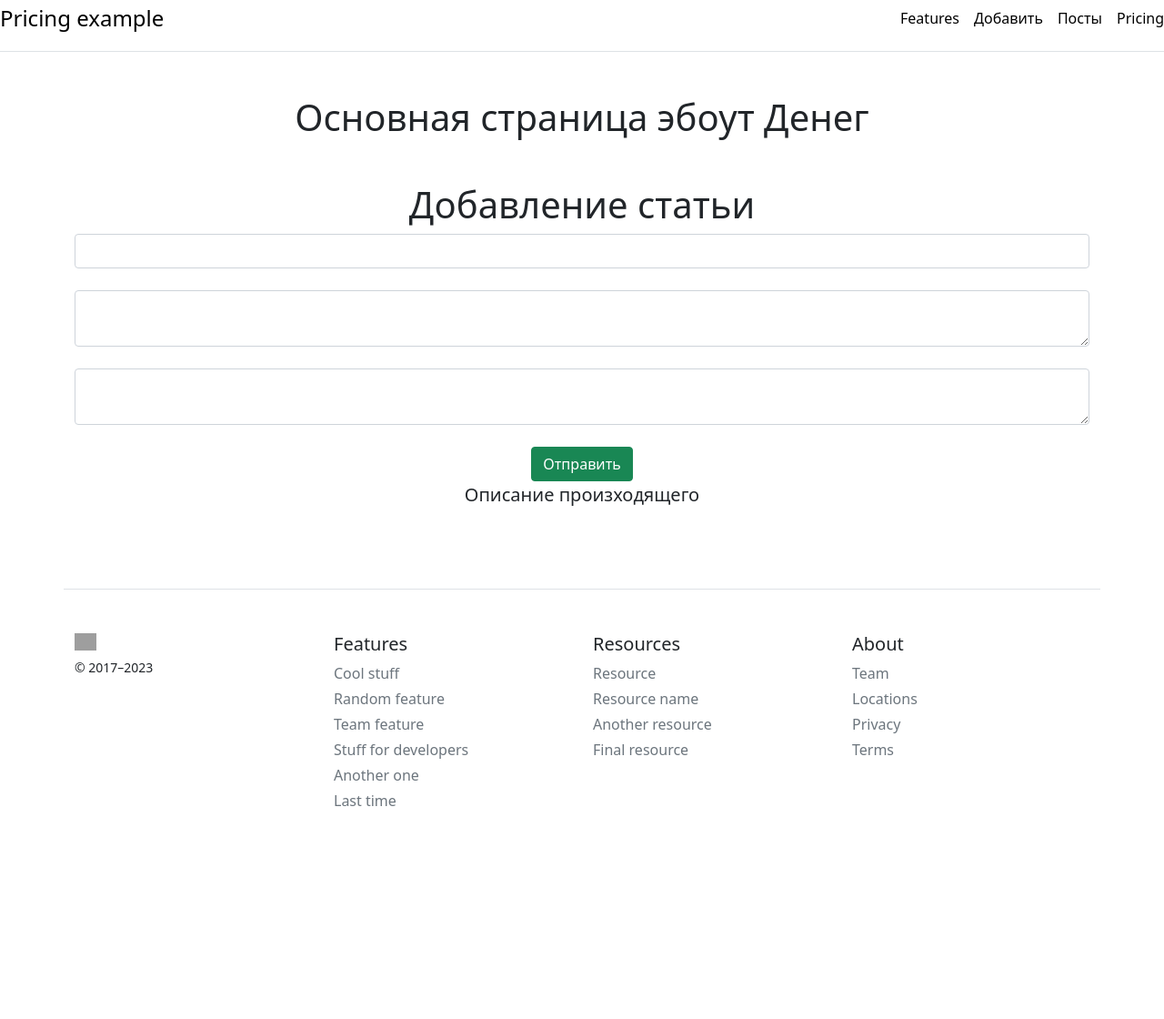
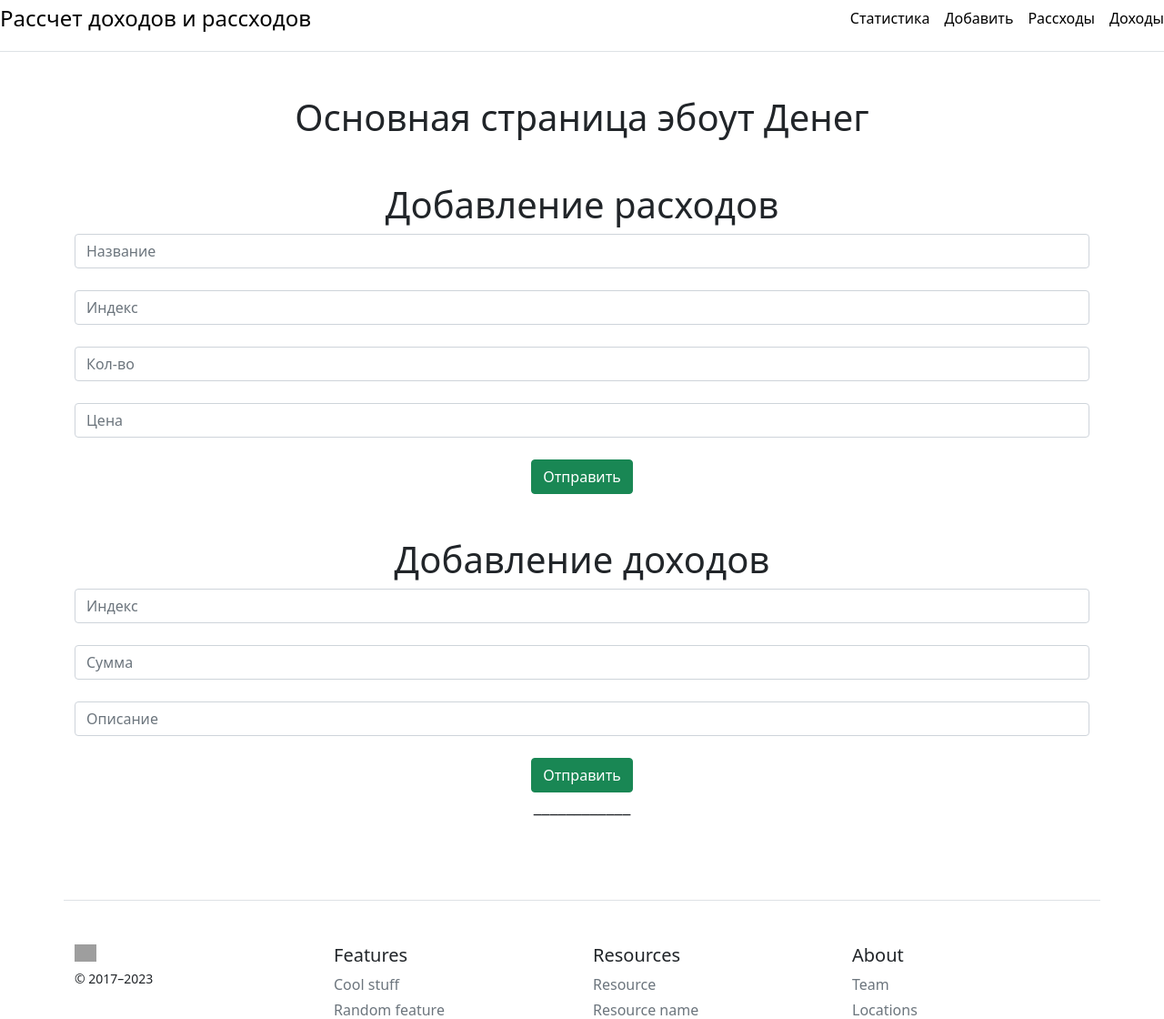
Before and after one commit to Artembase/Python_Flask, a Flask app: page /create-article in a window 1280 px wide. Shown: the top 1120 px of the page at 91% size. Before the commit the page ends 886 px from the top, so only its background shows below. Run offline with Flask 3, Linux system fonts and the light colour scheme; grey boxes are pictures that could not be loaded.

Commit message:
refactor: for my app

```diff
--- a/app.py
+++ b/app.py
@@ -3,15 +3,20 @@ from flask import Flask, render_template, url_for, request, redirect
 from flask_sqlalchemy import SQLAlchemy
 
 app = Flask(__name__)
-app.config['SQLALCHEMY_DATABASE_URI'] = 'sqlite:///blog.db'
+app.config['SQLALCHEMY_DATABASE_URI'] = 'sqlite:///blog1.db'
 db = SQLAlchemy(app)
+
+#init database
+# from app import app, db
+# app.app_context().push()
+# db.create_all()
 
 
 class Article(db.Model):
     id = db.Column(db.Integer, primary_key=True)
-    title = db.Column(db.String(100), primary_key=False)
-    intro = db.Column(db.String(300), primary_key=False)
-    text = db.Column(db.Text, nullable=False)
+    title = db.Column(db.String(100), primary_key=False, default='')
+    intro = db.Column(db.String(300), primary_key=False, default='')
+    text = db.Column(db.Text, nullable=False, default='')
     date = db.Column(db.DateTime, default=datetime.utcnow)
 
     def __repr__(self):
--- a/templates/base.html
+++ b/templates/base.html
@@ -13,20 +13,20 @@
     <header>
     <div class=" d-flex flex-column flex-md-row align-items-center pb-3 mb-4 border-bottom">
       <a href="/" class="d-flex align-items-center link-body-emphasis text-decoration-none">
-         <span class="fs-4 text-body-emphasis">Pricing example</span>
+         <span class="fs-4 text-body-emphasis">Рассчет доходов и рассходов</span>
       </a>
-
-      <nav class="d-inline-flex mt-2 mt-md-0 ms-md-auto">
-        <a class="me-3 py-2 link-body-emphasis text-decoration-none" href="/about">Features</a>
+      <nav class="d-inline-flex mt
+-2 mt-md-0 ms-md-auto">
+        <a class="me-3 py-2 link-body-emphasis text-decoration-none" href="/about">Статистика</a>
         <a class="me-3 py-2 link-body-emphasis text-decoration-none" href="/create-article">Добавить</a>
-        <a class="me-3 py-2 link-body-emphasis text-decoration-none" href="/posts">Посты</a>
-        <a class="py-2 link-body-emphasis text-decoration-none" href="#">Pricing</a>
+        <a class="me-3 py-2 link-body-emphasis text-decoration-none" href="/posts">Рассходы</a>
+        <a class="py-2 link-body-emphasis text-decoration-none" href="#">Доходы</a>
       </nav>
     </div>
 
     <div class="pricing-header p-3 pb-md-4 mx-auto text-center">
       <h1 class="display-4 fw-normal text-body-emphasis">{% block body %}{% endblock %}</h1>
-      <p class="fs-5 text-body-secondary">Описание произходящего</p>
+      <p class="fs-5 text-body-secondary">____________</p>
     </div>
   </header>
 
--- a/templates/create-article.html
+++ b/templates/create-article.html
@@ -8,14 +8,28 @@
 <h1> Основная страница эбоут Денег</h1>
 
 <div class="container mt-5">
-    <h1>Добавление статьи</h1>
+    <h1>Добавление расходов</h1>
     <form method="post">
-        <input type="text" name="title" id="title" class="form-control"><br>
-        <textarea name="intro" id="intro" class="form-control"></textarea><br>
-        <textarea name="text" id="text" class="form-control"></textarea><br>
+        <input type="text" name="name" id="name" class="form-control"  placeholder="Название"><br>
+        <input type="text" name="index" id="index" class="form-control"  placeholder="Индекс"><br>
+        <input type="text" name="quantity" id="quantity" class="form-control"  placeholder="Кол-во"><br>
+        <input type="text" name="cost" id="cost" class="form-control"  placeholder="Цена"><br>
+
         <input type="submit"  class="btn btn-success" value="Отправить"><br>
 
     </form>
 </div>
 
+
+<div class="container mt-5">
+    <h1>Добавление доходов</h1>
+    <form method="post">
+
+        <input type="text" name="index_sal" id="index_sal" class="form-control"  placeholder="Индекс"><br>
+        <input type="text" name="sum_sal" id="sum_sal" class="form-control"  placeholder="Сумма"><br>
+        <input type="text" name="name_sal" id="name_sal" class="form-control"  placeholder="Описание"><br>
+        <input type="submit"  class="btn btn-success" value="Отправить"><br>
+
+    </form>
+</div>
 {% endblock %}
```
Also changed, not shown: instance/blog.db (deleted), instance/blog1.db (added).
